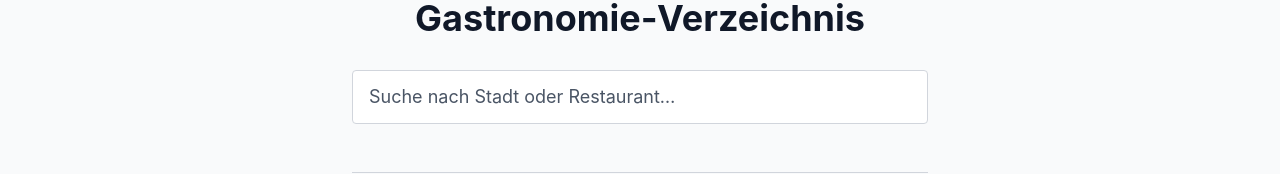
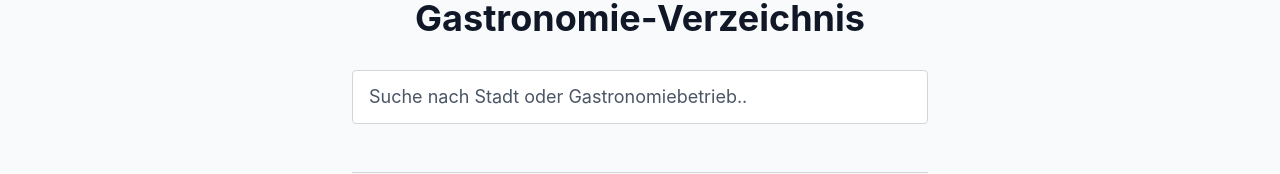
Before and after one commit to brisingire/gastronomie-verzeichnis, a Next.js app: page / in a window 1280 px wide. Shown: the part 289-463 px from the top of the page. Built offline with nearby package versions, Linux system fonts and the light colour scheme.

Commit message:
erneuerung

```diff
--- a/src/app/page.tsx
+++ b/src/app/page.tsx
@@ -95,7 +95,7 @@ export default function HomePage() {
         <input
           ref={inputRef}
           type="text"
-          placeholder="Suche nach Stadt oder Restaurant…"
+          placeholder="Suche nach Stadt oder Gastronomiebetrieb.."
           value={searchTerm}
           onChange={(e) => setSearchTerm(e.target.value)}
           onKeyDown={handleKeyDown}
```
